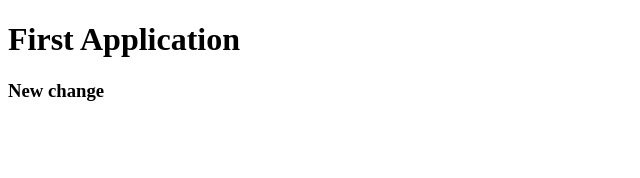
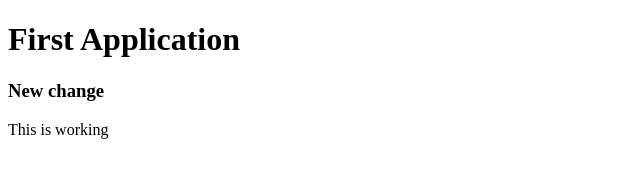
Before and after one commit to anfom4/anguFarst, a plain HTML site: page index.html in a window 1280 px wide. Shown: the whole page, without its empty margins (0-640 px from the left). Drawn offline with Linux system fonts and the light colour scheme.

Commit message:
Updated by Rizvan

```diff
--- a/index.html
+++ b/index.html
@@ -10,5 +10,6 @@
     <h1>First Application</h1>
 <h3>New change
 </h3>
+<div>This is working</div>
 </body>
 </html>
```
